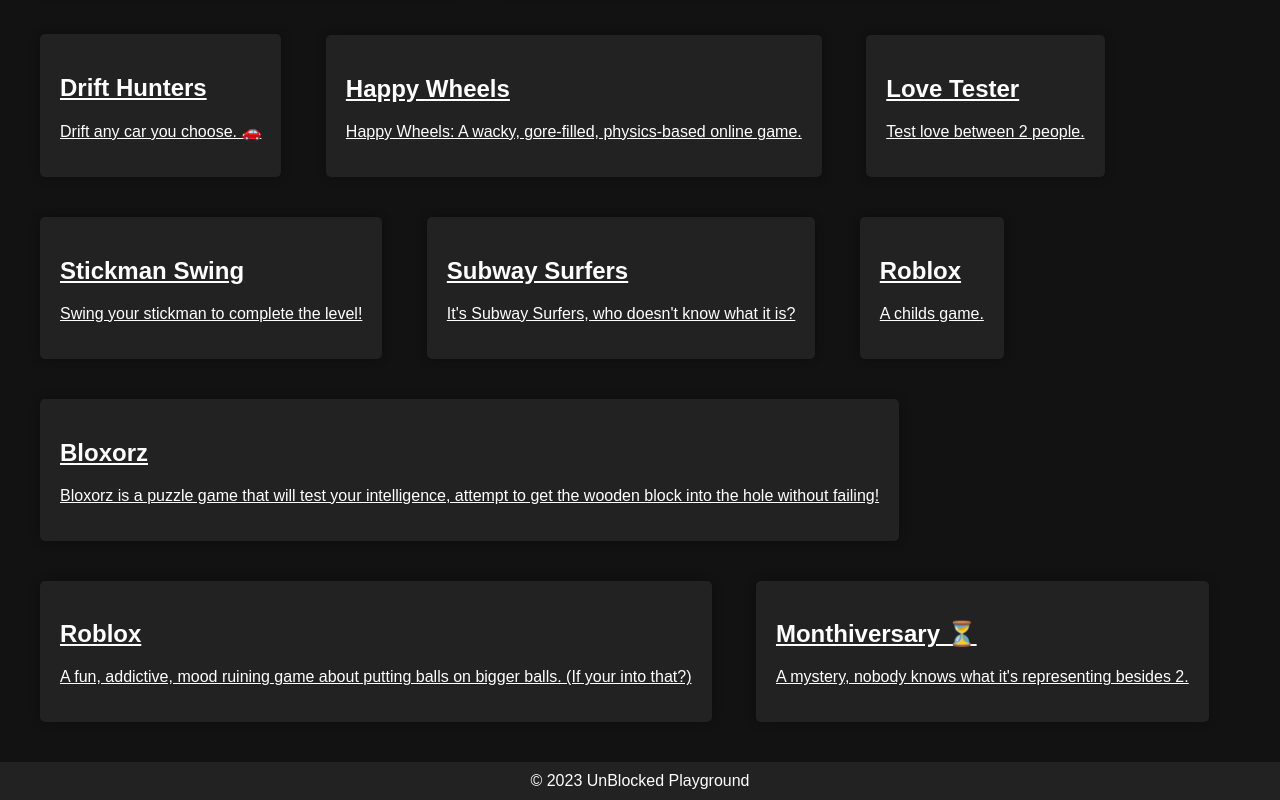
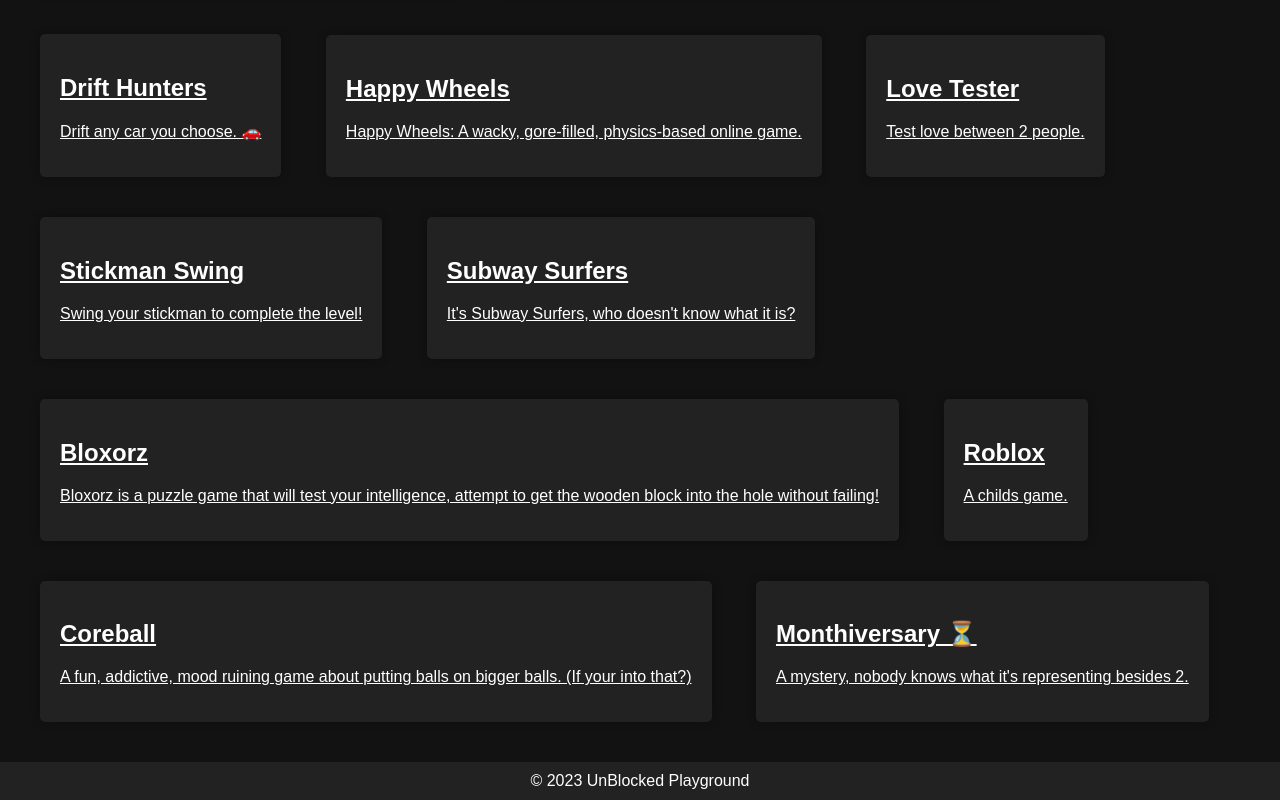
Before and after one commit to UnBlockedHeaven/UnBlocked-Playground, a plain HTML site: page Code/index.html in a window 1280 px wide. Shown: the part 1961-2761 px from the top of the page. Drawn offline with Linux system fonts and the light colour scheme.

Commit message:
Update index.html

```diff
--- a/Code/index.html
+++ b/Code/index.html
@@ -229,16 +229,16 @@
             <h2>Subway Surfers</h2>
             <p>It's Subway Surfers, who doesn't know what it is?</p>
         </a>
-        <a href="Pages/27.html" class="game-box">
-            <h2>Roblox</h2>
-            <p>A childs game.</p>
-        </a>
         <a href="Pages/26.html" class="game-box">
             <h2>Bloxorz</h2>
             <p>Bloxorz is a puzzle game that will test your intelligence, attempt to get the wooden block into the hole without failing!</p>
         </a>
         <a href="Pages/27.html" class="game-box">
             <h2>Roblox</h2>
+            <p>A childs game.</p>
+        </a>
+        <a href="Pages/28.html" class="game-box">
+            <h2>Coreball</h2>
             <p>A fun, addictive, mood ruining game about putting balls on bigger balls. (If your into that?)</p>
         </a>
         <a href="Pages/Monthiversary.html" class="game-box">
```
